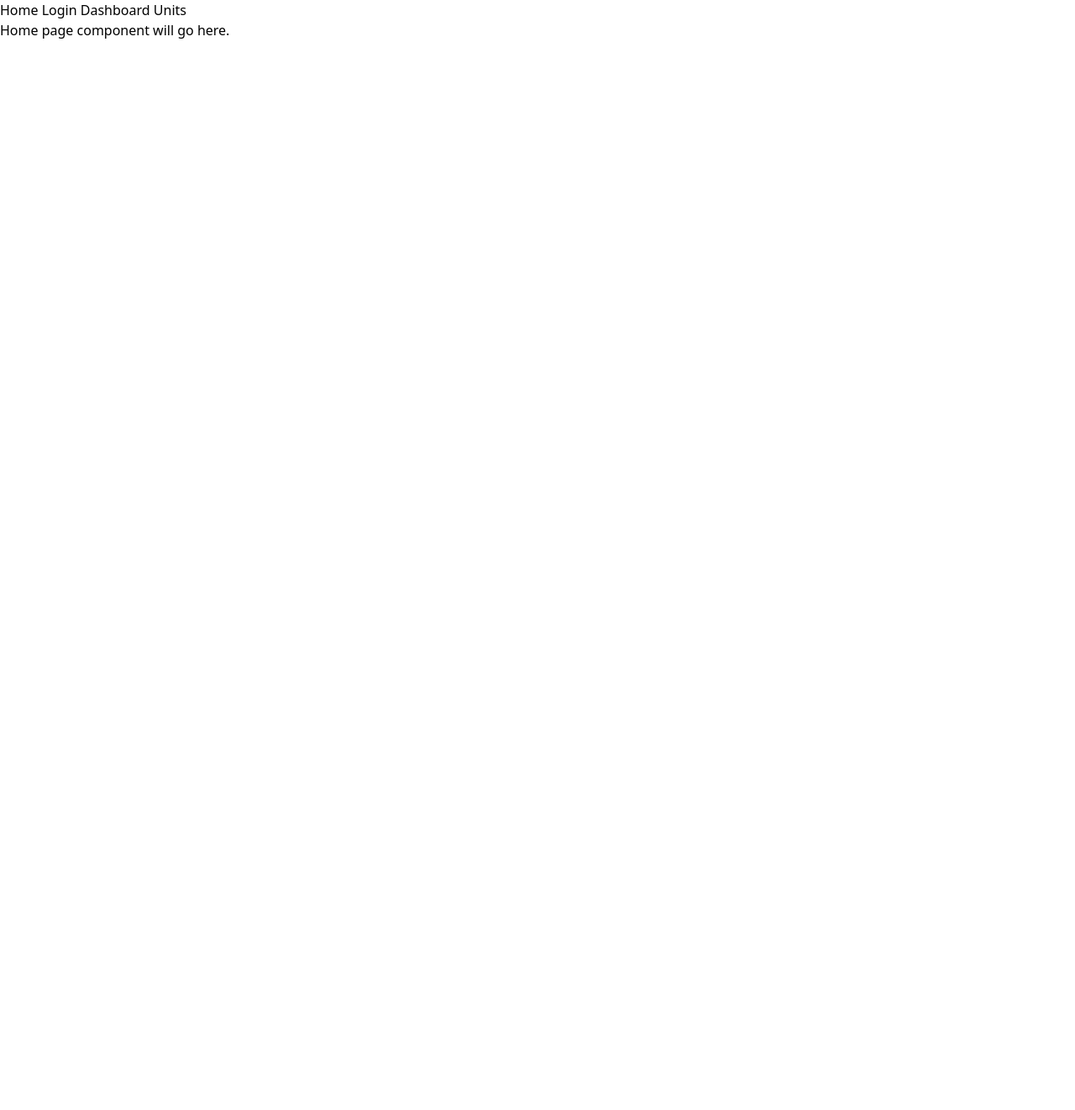
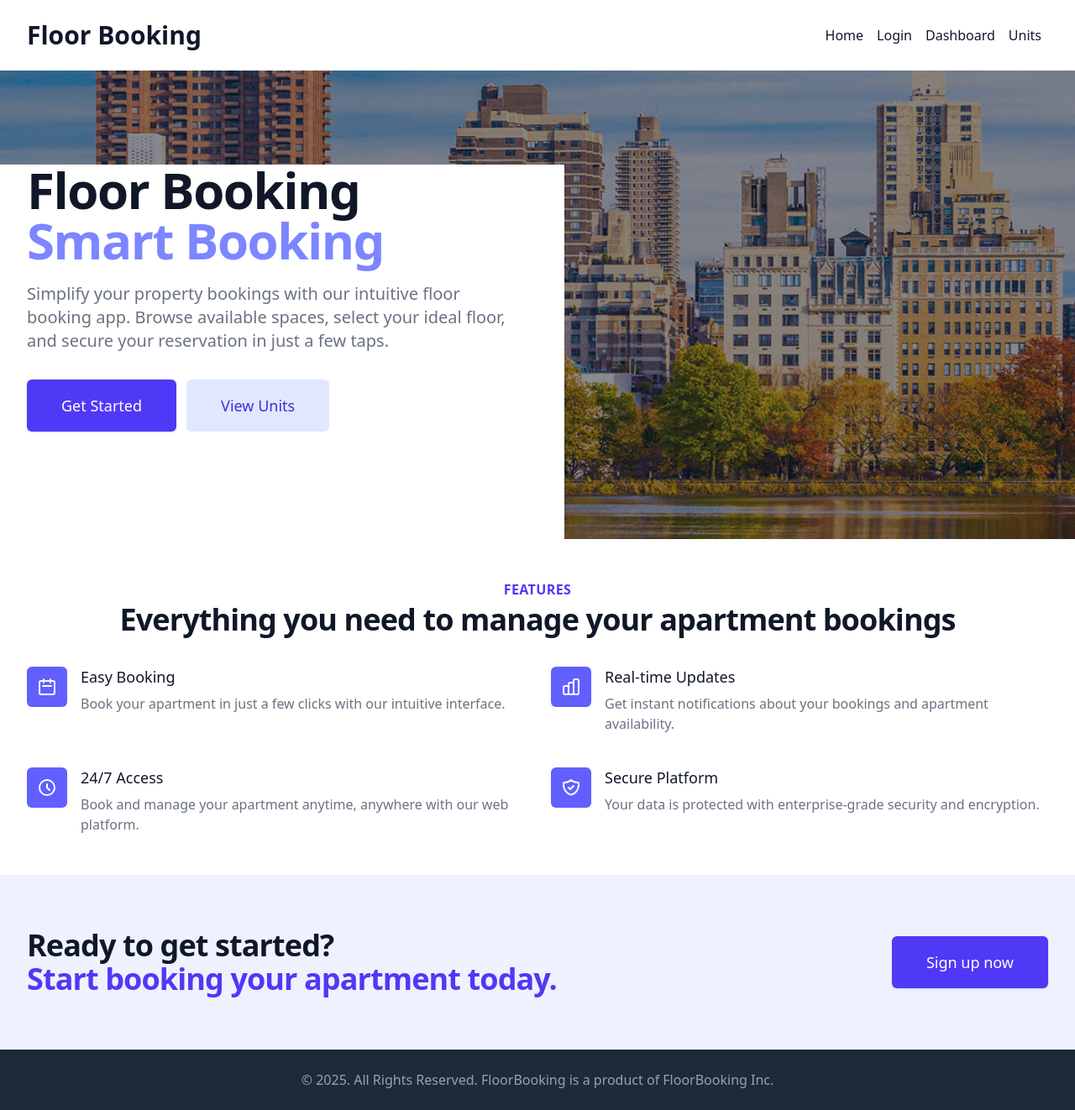
Before and after one commit to Bdavis49382/FloorBooking, a Svelte app: page / in a window 1280 px wide. Shown: the whole page at 84% size. Before the commit the page ends 800 px from the top, so only its background shows below. Built offline with nearby package versions, Linux system fonts and the light colour scheme.

Commit message:
Home first commit

```diff
--- a/package.json
+++ b/package.json
@@ -15,7 +15,9 @@
   },
   "dependencies": {
     "@tailwindcss/vite": "^4.0.13",
+    "autoprefixer": "^10.4.21",
+    "postcss": "^8.5.3",
     "svelte-routing": "^2.13.0",
-    "tailwindcss": "^4.0.13"
+    "tailwindcss": "^4.0.14"
   }
 }
--- a/src/App.svelte
+++ b/src/App.svelte
@@ -1,17 +1,51 @@
 <script>
-  import { Router, Link, Route} from "svelte-routing";
+  import { Router, Link, Route } from "svelte-routing";
   import Counter from "./lib/Counter.svelte";
+  import Home from "./lib/Home.svelte"; // Import the Home component
+  let isMenuOpen = false;
 
   export let url = "";
 </script>
 
-<Router { url }>
-  <nav>
+<Router {url}>
+  <!-- <nav>
     <Link to="/">Home</Link>
     <Link to="/login">Login</Link>
     <Link to="/dashboard">Dashboard</Link>
     <Link to="/units/1">Units</Link>
-  </nav>
+  </nav> -->
+
+  <header class="bg-white shadow">
+    <div class="max-w-7xl mx-auto py-6 px-4 sm:px-6 lg:px-8 flex flex-col md:flex-row justify-between items-center">
+      <h1 class="text-3xl font-bold text-gray-900 text-center md:text-left w-full">
+        <Link to="/">Floor Booking</Link>
+      </h1>
+      <nav class="hidden md:flex">
+        <Link to="/" class="text-gray-900 hover:text-indigo-600 mx-2">Home</Link>
+        <Link to="/login" class="text-gray-900 hover:text-indigo-600 mx-2">Login</Link>
+        <Link to="/dashboard" class="text-gray-900 hover:text-indigo-600 mx-2">Dashboard</Link>
+        <Link to="/units/1" class="text-gray-900 hover:text-indigo-600 mx-2">Units</Link>
+      </nav>
+      <button
+        class="md:hidden text-gray-900 mt-4 md:mt-0"
+        on:click={() => isMenuOpen = !isMenuOpen}
+        aria-label="Toggle Menu"
+      >
+        <svg class="h-6 w-6" fill="none" viewBox="0 0 24 24" stroke="currentColor">
+          <path stroke-linecap="round" stroke-linejoin="round" stroke-width="2"
+            d="M4 6h16M4 12h16m-7 6h7" />
+        </svg>
+      </button>
+    </div>
+    {#if isMenuOpen}
+      <nav class="md:hidden bg-white shadow-lg text-center">
+        <Link to="/" class="block text-gray-900 hover:text-indigo-600 px-4 py-2">Home</Link>
+        <Link to="/login" class="block text-gray-900 hover:text-indigo-600 px-4 py-2">Login</Link>
+        <Link to="/dashboard" class="block text-gray-900 hover:text-indigo-600 px-4 py-2">Dashboard</Link>
+        <Link to="/units/1" class="block text-gray-900 hover:text-indigo-600 px-4 py-2">Units</Link>
+      </nav>
+    {/if}
+  </header>
   <div>
     <Route path="/login">
       <p>Login page component will go here.</p>
@@ -23,12 +57,10 @@
       <p>Units page component for complex {params.id} will go here.</p>
     </Route>
     <Route path="/">
-      <p>Home page component will go here.</p>
+      <Home /> <!-- Use the Home component here -->
     </Route>
   </div>
-
 </Router>
-
 
 <style>
 </style>
--- /dev/null
+++ b/src/lib/Home.svelte
@@ -0,0 +1,156 @@
+<script>
+  import { Link } from 'svelte-routing';
+  let isMenuOpen = false;
+
+</script>
+
+
+
+<div class="min-h-screen bg-gray-50">
+  <!-- Hero Section -->
+  <div class="relative bg-white overflow-hidden">
+    <div class="absolute inset-0">
+      <img class="w-full h-64 sm:h-80 md:h-full object-cover" src="/src/assets/hero.png" alt="A scenic view of the property">
+      <div class="absolute inset-0 bg-gray-900 opacity-50"></div>
+    </div>
+
+    <div class="relative max-w-7xl mx-auto">
+      <div class="relative z-10 pb-8 bg-white sm:pb-16 md:pb-20 lg:max-w-2xl lg:w-full lg:pb-28 xl:pb-32">
+        <main class="mt-10 mx-auto max-w-7xl px-4 sm:mt-12 sm:px-6 md:mt-16 lg:mt-20 lg:px-8 xl:mt-28">
+          <div class="sm:text-center lg:text-left">
+            <h1 class="text-4xl tracking-tight font-extrabold text-gray-900 sm:text-5xl md:text-6xl">
+              <span class="block">Floor Booking</span>
+              <span class="block text-indigo-400">Smart Booking</span>
+            </h1>
+            <p class="mt-3 text-base text-gray-500 sm:mt-5 sm:text-lg sm:max-w-xl sm:mx-auto md:mt-5 md:text-xl lg:mx-0">
+              Simplify your property bookings with our intuitive floor booking app. Browse available spaces, select your ideal floor, and secure your reservation in just a few taps.
+            </p>
+            <div class="mt-5 sm:mt-8 sm:flex sm:justify-center lg:justify-start">
+              <div class="rounded-md shadow">
+                <Link to="/dashboard" class="w-full flex items-center justify-center px-8 py-3 border border-transparent text-base font-medium rounded-md text-white bg-indigo-600 hover:bg-indigo-700 md:py-4 md:text-lg md:px-10">
+                  Get Started
+                </Link>
+              </div>
+              <div class="mt-3 sm:mt-0 sm:ml-3">
+                <Link to="/units/1" class="w-full flex items-center justify-center px-8 py-3 border border-transparent text-base font-medium rounded-md text-indigo-700 bg-indigo-100 hover:bg-indigo-200 md:py-4 md:text-lg md:px-10">
+                  View Units
+                </Link>
+              </div>
+            </div>
+          </div>
+        </main>
+      </div>
+    </div>
+  </div>
+
+  <!-- Features Section -->
+  <div class="py-12 bg-white">
+    <div class="max-w-7xl mx-auto px-4 sm:px-6 lg:px-8">
+      <div class="lg:text-center">
+        <h2 class="text-base text-indigo-600 font-semibold tracking-wide uppercase text-center">
+          Features
+        </h2>
+        <p class="mt-2 text-3xl leading-8 font-extrabold tracking-tight text-gray-900 sm:text-4xl text-center">
+          Everything you need to manage your apartment bookings
+        </p>
+      </div>
+
+
+      <div class="mt-10">
+        <div class="space-y-10 md:space-y-0 md:grid md:grid-cols-2 md:gap-x-8 md:gap-y-10">
+          <!-- Feature 1 -->
+          <div class="relative">
+            <div class="absolute flex items-center justify-center h-12 w-12 rounded-md bg-indigo-500 text-white">
+              <svg class="h-6 w-6" fill="none" viewBox="0 0 24 24" stroke="currentColor">
+                <path stroke-linecap="round" stroke-linejoin="round" stroke-width="2" d="M8 7V3m8 4V3m-9 8h10M5 21h14a2 2 0 002-2V7a2 2 0 00-2-2H5a2 2 0 00-2 2v12a2 2 0 002 2z" />
+              </svg>
+            </div>
+            <div class="ml-16">
+              <h3 class="text-lg leading-6 font-medium text-gray-900">Easy Booking</h3>
+              <p class="mt-2 text-base text-gray-500">
+                Book your apartment in just a few clicks with our intuitive interface.
+              </p>
+            </div>
+          </div>
+
+          <!-- Feature 2 -->
+          <div class="relative">
+            <div class="absolute flex items-center justify-center h-12 w-12 rounded-md bg-indigo-500 text-white">
+              <svg class="h-6 w-6" fill="none" viewBox="0 0 24 24" stroke="currentColor">
+                <path stroke-linecap="round" stroke-linejoin="round" stroke-width="2" d="M9 19v-6a2 2 0 00-2-2H5a2 2 0 00-2 2v6a2 2 0 002 2h2a2 2 0 002-2zm0 0V9a2 2 0 012-2h2a2 2 0 012 2v10m-6 0a2 2 0 002 2h2a2 2 0 002-2m0 0V5a2 2 0 012-2h2a2 2 0 012 2v14a2 2 0 01-2 2h-2a2 2 0 01-2-2z" />
+              </svg>
+            </div>
+            <div class="ml-16">
+              <h3 class="text-lg leading-6 font-medium text-gray-900">Real-time Updates</h3>
+              <p class="mt-2 text-base text-gray-500">
+                Get instant notifications about your bookings and apartment availability.
+              </p>
+            </div>
+          </div>
+
+          <!-- Feature 3 -->
+          <div class="relative">
+            <div class="absolute flex items-center justify-center h-12 w-12 rounded-md bg-indigo-500 text-white">
+              <svg class="h-6 w-6" fill="none" viewBox="0 0 24 24" stroke="currentColor">
+                <path stroke-linecap="round" stroke-linejoin="round" stroke-width="2" d="M12 8v4l3 3m6-3a9 9 0 11-18 0 9 9 0 0118 0z" />
+              </svg>
+            </div>
+            <div class="ml-16">
+              <h3 class="text-lg leading-6 font-medium text-gray-900">24/7 Access</h3>
+              <p class="mt-2 text-base text-gray-500">
+                Book and manage your apartment anytime, anywhere with our web platform.
+              </p>
+            </div>
+          </div>
+
+          <!-- Feature 4 -->
+          <div class="relative">
+            <div class="absolute flex items-center justify-center h-12 w-12 rounded-md bg-indigo-500 text-white">
+              <svg class="h-6 w-6" fill="none" viewBox="0 0 24 24" stroke="currentColor">
+                <path stroke-linecap="round" stroke-linejoin="round" stroke-width="2" d="M9 12l2 2 4-4m5.618-4.016A11.955 11.955 0 0112 2.944a11.955 11.955 0 01-8.618 3.04A12.02 12.02 0 003 9c0 5.591 3.824 10.29 9 11.622 5.176-1.332 9-6.03 9-11.622 0-1.042-.133-2.052-.382-3.016z" />
+              </svg>
+            </div>
+            <div class="ml-16">
+              <h3 class="text-lg leading-6 font-medium text-gray-900">Secure Platform</h3>
+              <p class="mt-2 text-base text-gray-500">
+                Your data is protected with enterprise-grade security and encryption.
+              </p>
+            </div>
+          </div>
+        </div>
+      </div>
+    </div>
+  </div>
+</div>
+<!-- CTA Section -->
+<div class="bg-indigo-50">
+  <div class="max-w-7xl mx-auto py-12 px-4 sm:px-6 lg:py-16 lg:px-8 flex flex-col lg:flex-row lg:items-center lg:justify-between">
+
+    <!-- CTA Heading -->
+    <h2 class="text-3xl font-extrabold tracking-tight text-gray-900 sm:text-4xl text-center lg:text-left">
+      <span class="block">Ready to get started?</span>
+      <span class="block text-indigo-600">Start booking your apartment today.</span>
+    </h2>
+
+    <!-- Outer Container (the one you update) -->
+    <div class="mt-8 lg:mt-0 lg:flex-shrink-0 flex justify-center lg:justify-start">
+      <div class="inline-flex rounded-md shadow w-full sm:w-auto">
+        <Link to="/login"
+          class="w-full inline-flex items-center justify-center px-8 py-3 border border-transparent text-base font-medium rounded-md text-white bg-indigo-600 hover:bg-indigo-700 md:py-4 md:text-lg md:px-10">
+          Sign up now
+        </Link>
+      </div>
+    </div>
+
+  </div>
+</div>
+
+
+
+<footer class="bg-gray-800">
+  <div class="max-w-7xl mx-auto py-4 px-4 sm:px-6 lg:py-6 lg:px-8">
+    <p class="text-center text-base text-gray-400">
+      &copy; 2025. All Rights Reserved. FloorBooking is a product of FloorBooking Inc.
+    </p>
+  </div>
+</footer>
```
Also changed, not shown: src/assets/hero.png (added), 1 other file (tests, documents, lock files or other folders).
